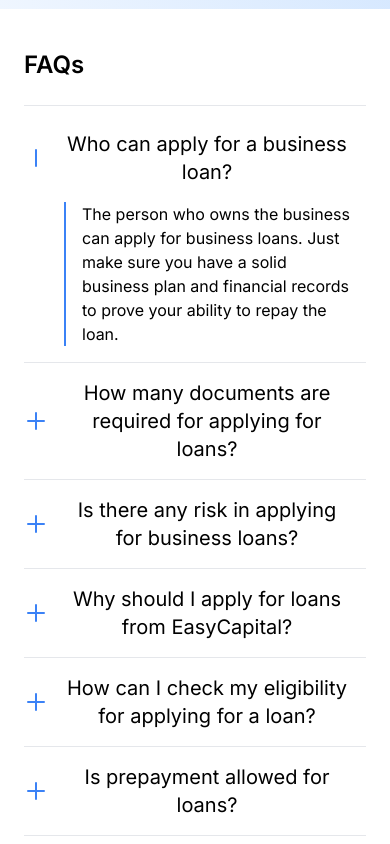
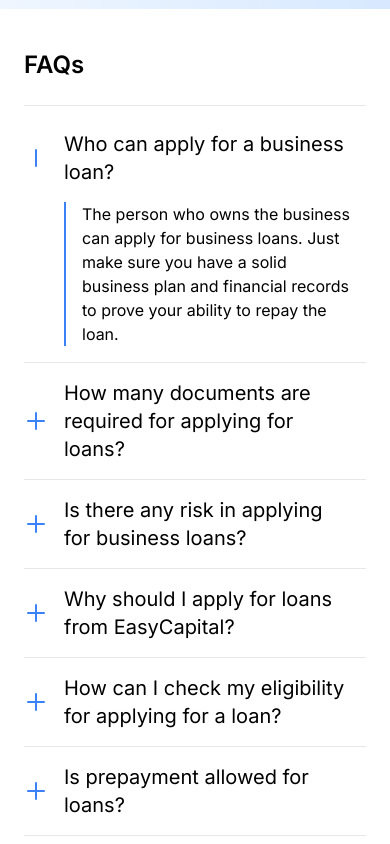
Before and after one commit to UtsavMehta1975/easy-capital-frontend, a Next.js app: page / in a window 390 px wide. Shown: the part 5600-6444 px from the top of the page. Built offline with nearby package versions, Linux system fonts and the light colour scheme; no server answers.

Commit message:
Fix FAQ alignment for mobile view

```diff
--- a/components/FAQSection.jsx
+++ b/components/FAQSection.jsx
@@ -12,7 +12,7 @@ const FAQSection = () => {
   return (
     <div className="flex items-center justify-center min-h-screen bg-white">
       <div className="container px-6 py-10 mx-auto max-w-3xl">
-        <h1 className="text-2xl font-semibold text-black lg:text-3xl">FAQs</h1>
+        <h1 className="text-2xl font-semibold text-black lg:text-3xl text-left">FAQs</h1>
         <hr className="my-6 border-gray-200" />
 
         {faqData.map((item, index) => (
@@ -35,7 +35,7 @@ const FAQSection = () => {
                   d={activeIndex === index ? "M20 12H4" : "M12 4v16m8-8H4"}
                 />
               </svg>
-              <h1 className="mx-4 text-xl text-black">{item.question}</h1>
+              <h1 className="mx-4 text-xl text-black text-left">{item.question}</h1>
             </button>
 
             <div
@@ -43,7 +43,7 @@ const FAQSection = () => {
             >
               <div className="flex mt-4 ml-10">
                 <span className="border-l-2 border-blue-500"></span>
-                <p className="max-w-3xl px-4 text-black">{item.answer}</p>
+                <p className="max-w-3xl px-4 text-black text-left">{item.answer}</p>
               </div>
             </div>
             <hr className="my-4 border-gray-200" />
```
